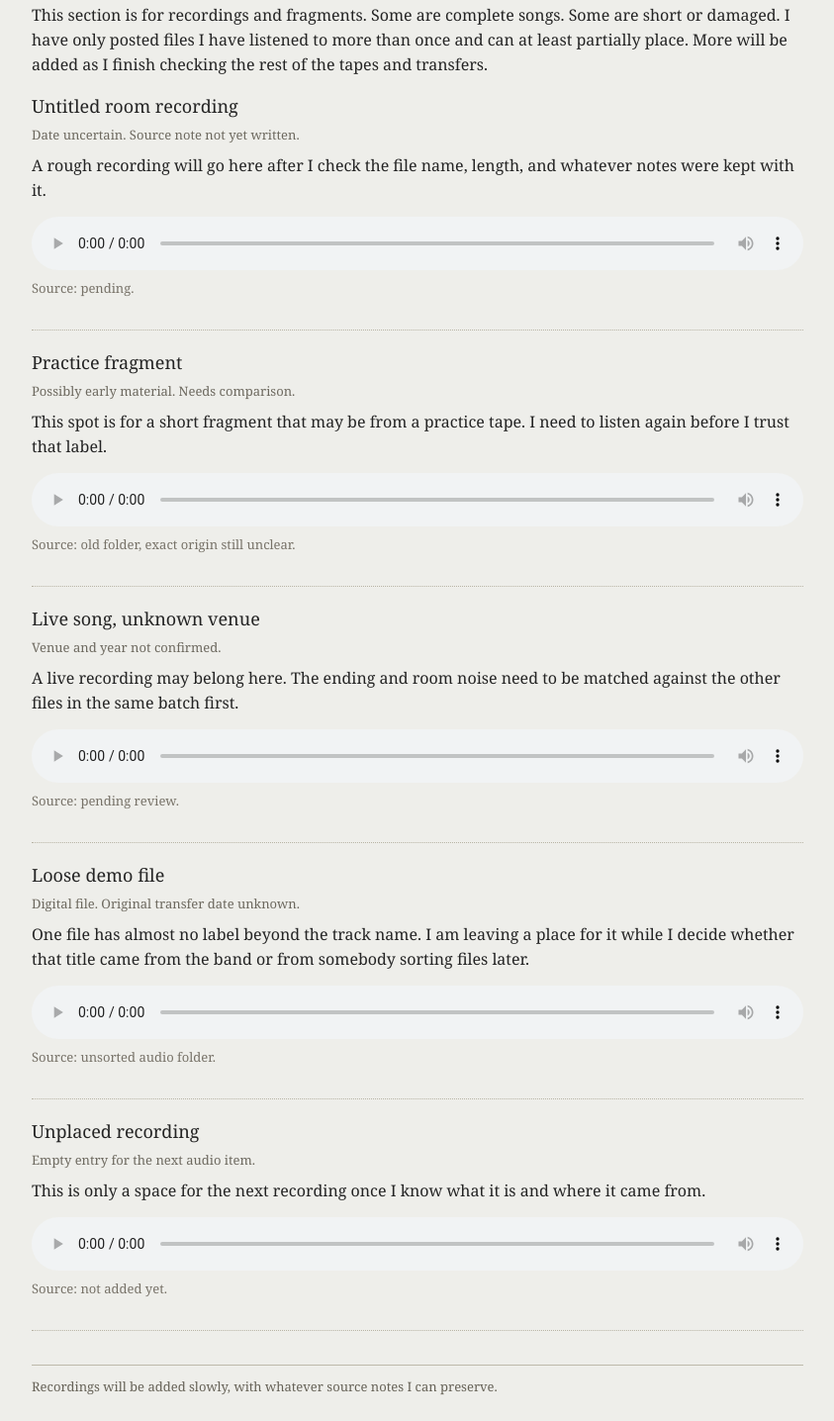
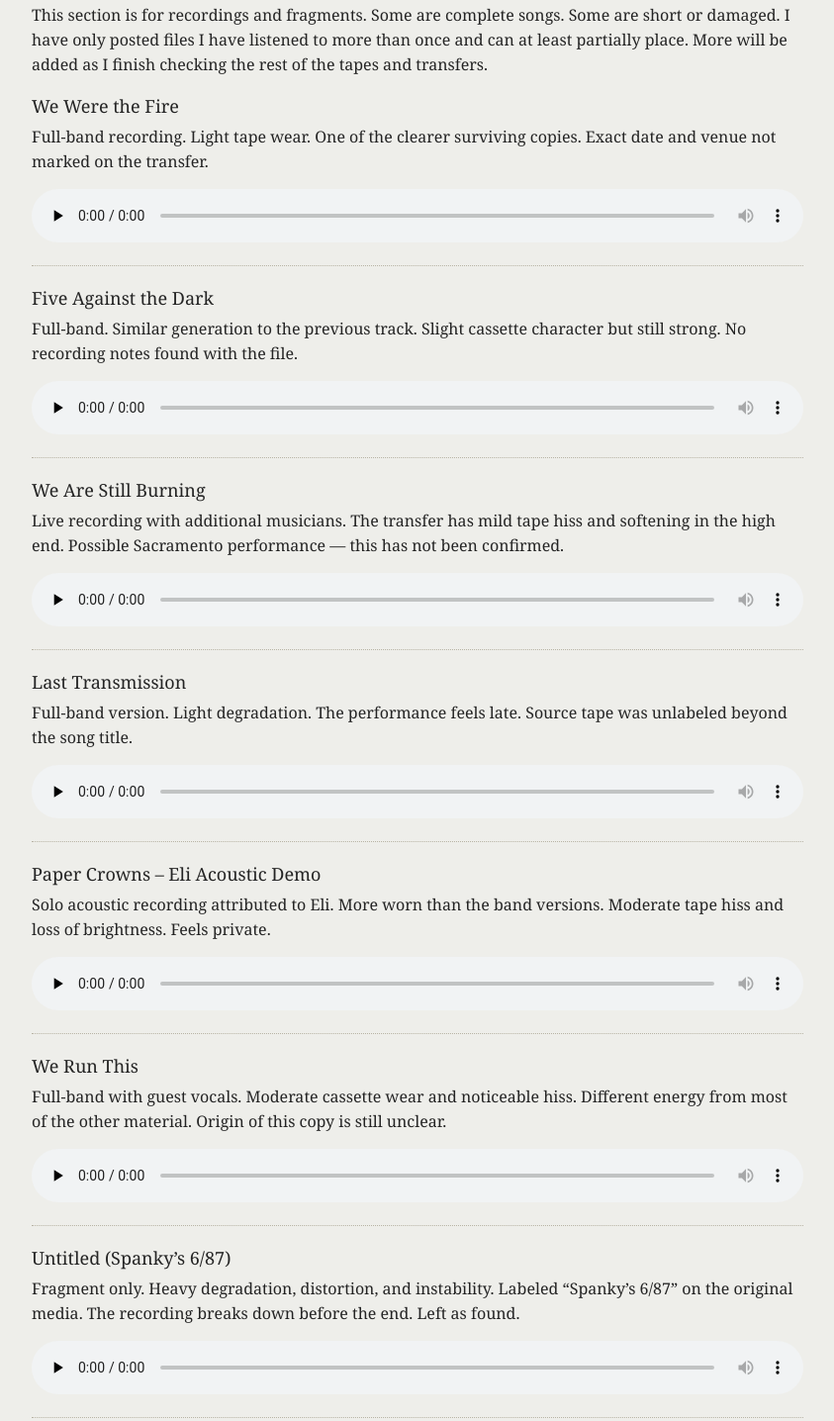
Before and after one commit to AILean-ops/beautiful-demons, a website: page public/music.html in a window 1280 px wide. Shown: the part 199-1635 px from the top of the page at 99% size, without its empty margins (218-1061 px from the left). Drawn offline with Linux system fonts and the light colour scheme.

Commit message:
Add cassette audio to music page

```diff
--- a/public/music.html
+++ b/public/music.html
@@ -32,63 +32,71 @@
         </p>
 
         <section class="entry">
-          <h2>Untitled room recording</h2>
-          <p class="meta">Date uncertain. Source note not yet written.</p>
+          <h2>We Were the Fire</h2>
           <p>
-            A rough recording will go here after I check the file name, length,
-            and whatever notes were kept with it.
+            Full-band recording. Light tape wear. One of the clearer surviving
+            copies. Exact date and venue not marked on the transfer.
           </p>
-          <audio controls preload="none"></audio>
-          <p class="source">Source: pending.</p>
+          <audio controls preload="none" src="assets/corridor-lights/audio/we-were-the-fire.mp3"></audio>
         </section>
 
         <section class="entry">
-          <h2>Practice fragment</h2>
-          <p class="meta">Possibly early material. Needs comparison.</p>
+          <h2>Five Against the Dark</h2>
           <p>
-            This spot is for a short fragment that may be from a practice tape.
-            I need to listen again before I trust that label.
+            Full-band. Similar generation to the previous track. Slight
+            cassette character but still strong. No recording notes found with
+            the file.
           </p>
-          <audio controls preload="none"></audio>
-          <p class="source">Source: old folder, exact origin still unclear.</p>
+          <audio controls preload="none" src="assets/corridor-lights/audio/five-against-the-dark.mp3"></audio>
         </section>
 
         <section class="entry">
-          <h2>Live song, unknown venue</h2>
-          <p class="meta">Venue and year not confirmed.</p>
+          <h2>We Are Still Burning</h2>
           <p>
-            A live recording may belong here. The ending and room noise need to
-            be matched against the other files in the same batch first.
+            Live recording with additional musicians. The transfer has mild tape
+            hiss and softening in the high end. Possible Sacramento performance
+            — this has not been confirmed.
           </p>
-          <audio controls preload="none"></audio>
-          <p class="source">Source: pending review.</p>
+          <audio controls preload="none" src="assets/corridor-lights/audio/we-are-still-burning.mp3"></audio>
         </section>
 
         <section class="entry">
-          <h2>Loose demo file</h2>
-          <p class="meta">Digital file. Original transfer date unknown.</p>
+          <h2>Last Transmission</h2>
           <p>
-            One file has almost no label beyond the track name. I am leaving a
-            place for it while I decide whether that title came from the band or
-            from somebody sorting files later.
+            Full-band version. Light degradation. The performance feels late.
+            Source tape was unlabeled beyond the song title.
           </p>
-          <audio controls preload="none"></audio>
-          <p class="source">Source: unsorted audio folder.</p>
+          <audio controls preload="none" src="assets/corridor-lights/audio/last-transmission.mp3"></audio>
         </section>
 
-        <!-- New music entry goes here. -->
         <section class="entry">
-          <h2>Unplaced recording</h2>
-          <p class="meta">Empty entry for the next audio item.</p>
+          <h2>Paper Crowns – Eli Acoustic Demo</h2>
           <p>
-            This is only a space for the next recording once I know what it is
-            and where it came from.
+            Solo acoustic recording attributed to Eli. More worn than the band
+            versions. Moderate tape hiss and loss of brightness. Feels private.
           </p>
-          <audio controls preload="none"></audio>
-          <p class="source">Source: not added yet.</p>
+          <audio controls preload="none" src="assets/corridor-lights/audio/paper-crowns-eli-acoustic-demo.mp3"></audio>
         </section>
 
-        <!-- Add next real recording above this line. -->
+        <section class="entry">
+          <h2>We Run This</h2>
+          <p>
+            Full-band with guest vocals. Moderate cassette wear and noticeable
+            hiss. Different energy from most of the other material. Origin of
+            this copy is still unclear.
+          </p>
+          <audio controls preload="none" src="assets/corridor-lights/audio/we-run-this.mp3"></audio>
+        </section>
+
+        <section class="entry">
+          <h2>Untitled (Spanky’s 6/87)</h2>
+          <p>
+            Fragment only. Heavy degradation, distortion, and instability.
+            Labeled “Spanky’s 6/87” on the original media. The recording breaks
+            down before the end. Left as found.
+          </p>
+          <audio controls preload="none" src="assets/corridor-lights/audio/untitled-spankys-6-87.mp3"></audio>
+        </section>
       </main>
 
       <footer class="footer">
```
Also changed, not shown: TECHNICAL-REFERENCE.md (added, +11 -0 lines), 7 other files.
